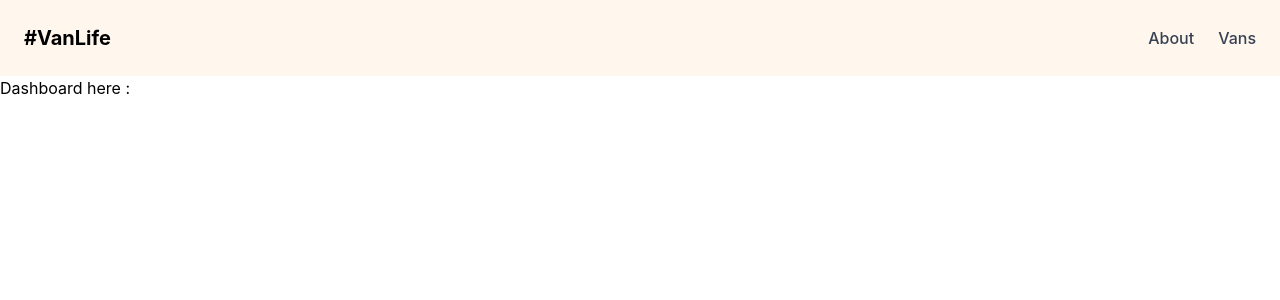
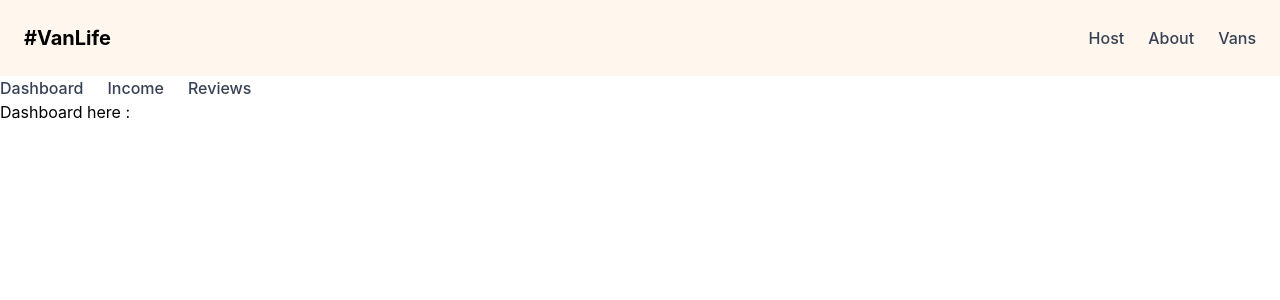
Before and after one commit to Devanshu2202/Van_life, a React (Vite) app: page /host in a window 1280 px wide. Shown: the top 300 px of the page. Built offline with nearby package versions, Linux system fonts and the light colour scheme; what miragejs would draw is missing.

Commit message:
add dashboard layout with nested routing

```diff
--- a/src/App.tsx
+++ b/src/App.tsx
@@ -9,6 +9,7 @@ import Layout from "./components/Layout";
 import Reviews from "./pages/Host/Reviews";
 import Income from "./pages/Host/Income";
 import Dashboard from "./pages/Host/Dashboard";
+import HostLayout from "./components/HostLayout";
 
 const App = () => {
   return (
@@ -24,9 +25,16 @@ const App = () => {
           <Route path="/about" element={<About />}/>
           <Route path="/vans" element={<Vans />}/>
           <Route path="/vans/:id" element={<VanDetail />}/>
+
+
+          <Route path="/host" element={<HostLayout/>}>
           <Route path="/host" element={<Dashboard />}/>
+
           <Route path="/host/income" element={<Income />}/>
           <Route path="/host/reviews" element={<Reviews />}/>
+          </Route>
+
+
           </Route>
         </Routes>
 
--- a/src/components/Header.tsx
+++ b/src/components/Header.tsx
@@ -9,6 +9,9 @@ const Header = () => {
 
       <nav className="flex gap-6 font-medium text-gray-700
       ">
+        <Link to="/host" className="hover:text-orange-500">
+          Host
+        </Link>
         <Link to="/about" className="hover:text-orange-500">
           About
         </Link>
--- /dev/null
+++ b/src/components/HostLayout.tsx
@@ -0,0 +1,25 @@
+import { Link, Outlet } from "react-router-dom";
+
+const HostLayout = ()=>{
+    return (
+<div>
+
+     <nav className="flex gap-6 font-medium text-gray-700
+      ">
+        <Link to="/host" className="hover:text-orange-500">
+          Dashboard
+        </Link>
+        <Link to="/host/income" className="hover:text-orange-500">
+          Income
+        </Link>
+        <Link to="/host/reviews" className="hover:text-orange-500">
+          Reviews
+        </Link>
+      </nav>
+<Outlet />
+
+</div>
+
+    )
+}
+export default HostLayout;
--- a/src/pages/Host/Dashboard.tsx
+++ b/src/pages/Host/Dashboard.tsx
@@ -1,6 +1,8 @@
+
 const Dashboard =()=>{
     return(
         <div>
+
             <h1>Dashboard here :</h1>
         </div>
     )
--- a/src/pages/Host/Income.tsx
+++ b/src/pages/Host/Income.tsx
@@ -0,0 +1,8 @@
+const Income =()=>{
+    return(
+        <div>
+            <h1>Income here :</h1>
+        </div>
+    )
+}
+export default Income;
```
